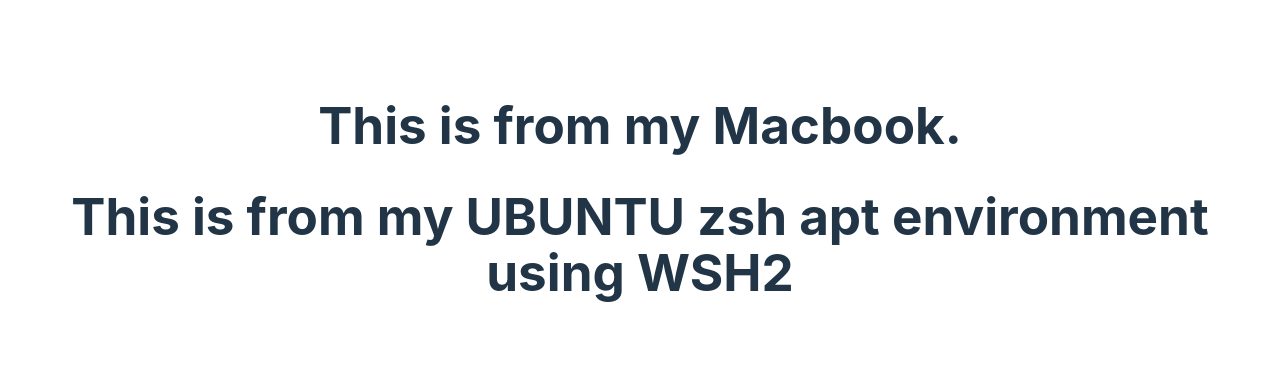
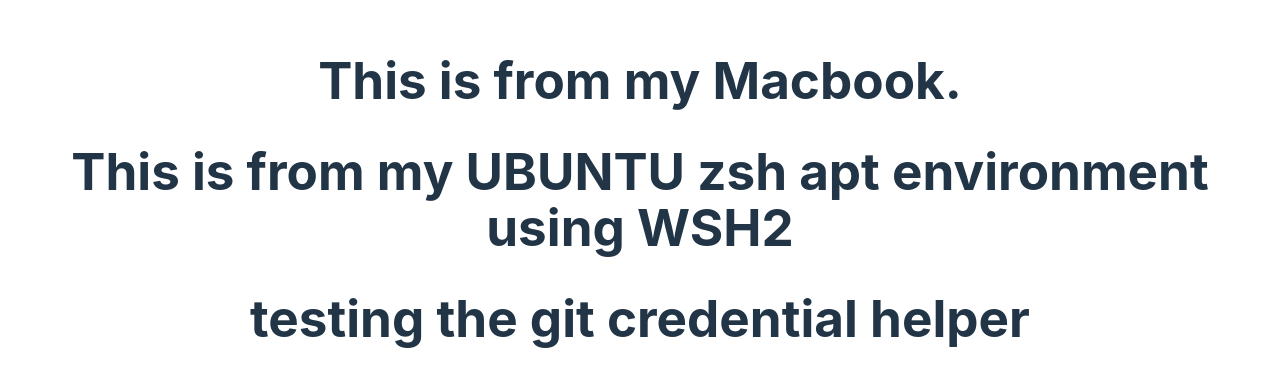
Before and after one commit to turnertop/test-wsl2, a React (Vite) app: page / in a window 1280 px wide. Shown: the part 201-588 px from the top of the page. Built offline with nearby package versions, Linux system fonts and the light colour scheme.

Commit message:
commit from pc again

```diff
--- a/src/App.jsx
+++ b/src/App.jsx
@@ -6,7 +6,7 @@
     <>
       <h1>This is from my Macbook.</h1>
 	  <h1> This is from my UBUNTU zsh apt environment using WSH2</h1>
-
+		<h1> testing the git credential helper</h1>
     </>
   )
 }
```
Also changed, not shown: 1 other file (tests, documents, lock files or other folders).
